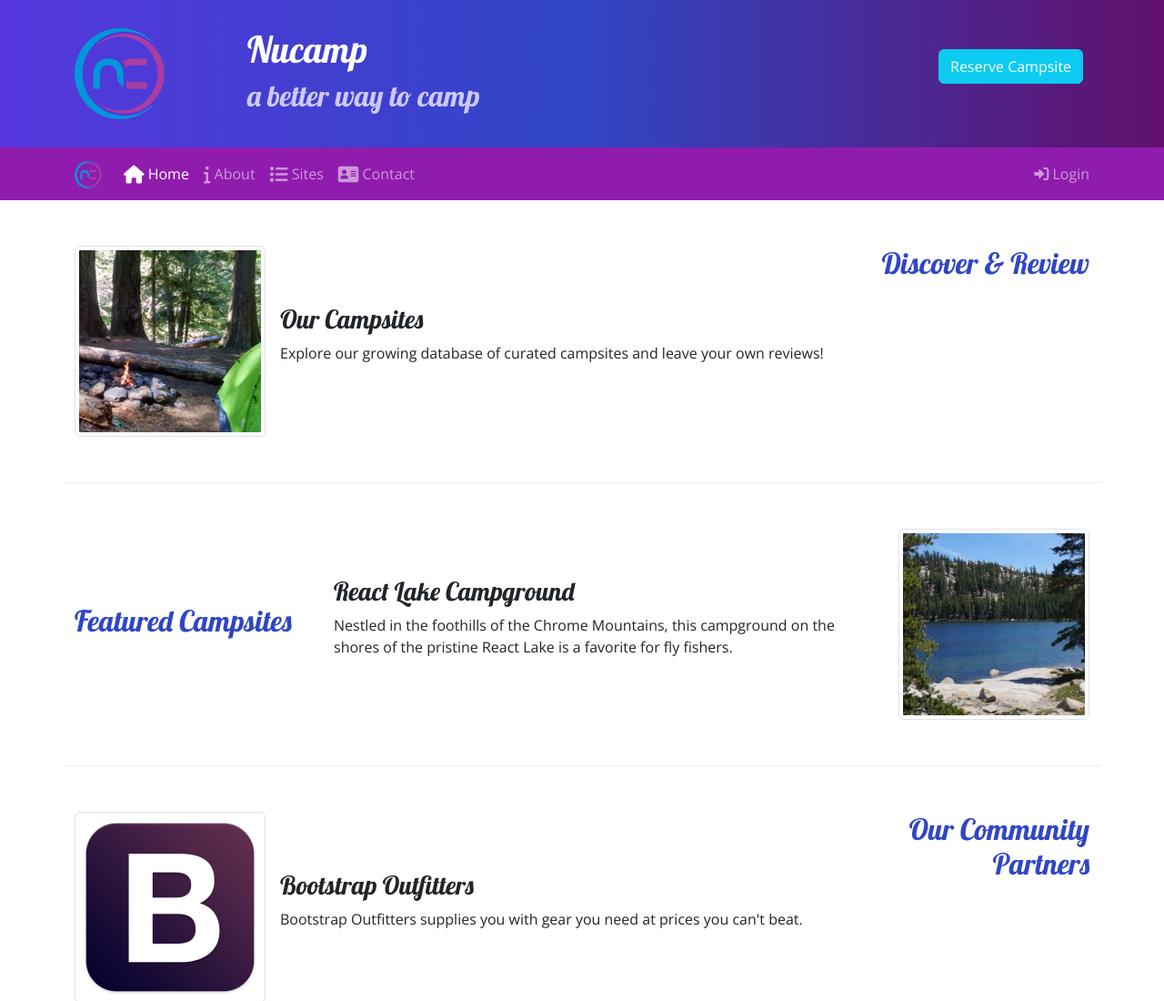
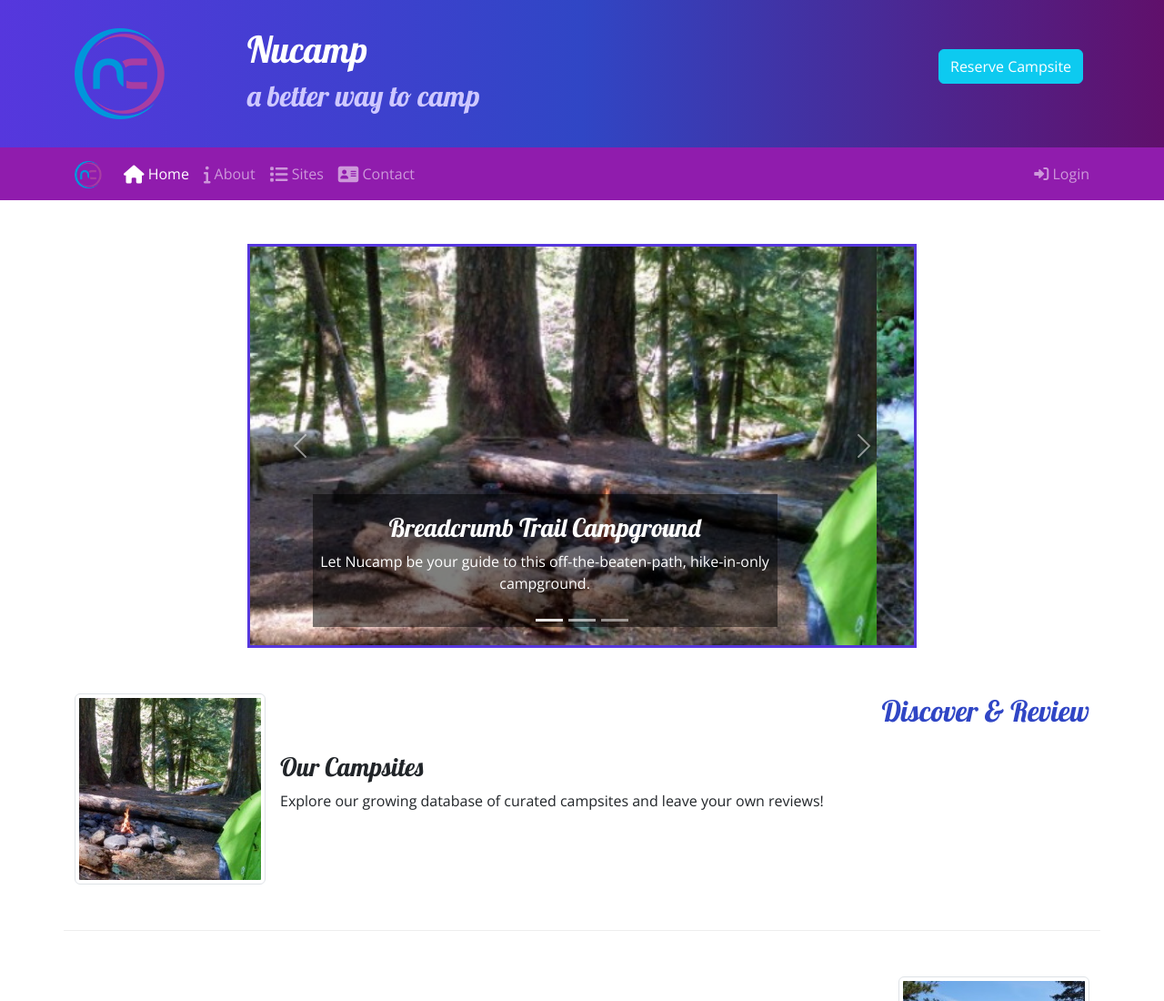
Before and after one commit to thomduss-git/nucampsite, a plain HTML site: page index.html in a window 1280 px wide. Shown: the top 1100 px of the page at 91% size. Drawn offline with nearby package versions, Linux system fonts and the light colour scheme.

Commit message:
carousel

```diff
--- a/css/styles.css
+++ b/css/styles.css
@@ -45,3 +45,10 @@ footer {
 .accordion-button {
     background-color: #d3d3d3;
   }
+
+.carousel-caption {
+    background-color: rgba(0, 0, 0, 0.5);
+}
+.carousel {
+    border: solid #5637DD;
+}
--- a/index.html
+++ b/index.html
@@ -168,6 +168,59 @@
     <!-- main section -->
     <main class="container">
 
+        <section class="row align-item-center mt-5">
+            <div class="col-md-8 mx-auto">
+                <div id="homeCarousel" class="carousel slide" data-bs-ride="carousel">
+                    <div class="carousel-indicators">
+                        <button type="button" data-bs-target="#homeCarousel" data-bs-slide-to="0" class="active"></button>
+                        <button type="button" data-bs-target="#homeCarousel" data-bs-slide-to="1"></button>
+                        <button type="button" data-bs-target="#homeCarousel" data-bs-slide-to="2"></button>
+                    </div>
+                    <div class="carousel-inner">
+                        <div class="carousel-item active">
+                            <img src="img/breadcrumb-trail.jpg" class="d-block w-100" alt="Breadcrumb Trail Campground">
+                            <div class="carousel-caption">
+                                <h3>Breadcrumb Trail Campground</h3>
+                                <p class="d-none d-sm-block">Let Nucamp be your guide to this off-the-beaten-path, hike-in-only campground.</p>
+                            </div>
+                        </div>
+                        <div class="carousel-item">
+                            <img src="img/chrome-river.jpg" class="d-block w-100" alt="Chrome River Campground">
+                            <div class="carousel-caption">
+                                <h3>Chrome River Campground</h3>
+                                <p class="d-none d-sm-block">Nestled in the foothills of the Chrome Mountains, this campground on the shores of the pristine React Lake is a favorite for fly fishers.</p>
+                            </div>
+                        </div>
+                        <div class="carousel-item">
+                            <img src="img/react-lake.jpg" class="d-block w-100" alt="React Lake Campground">
+                            <div class="carousel-caption">
+                                <h3>React Lake Campground</h3>
+                                <p class="d-none d-sm-block">Spend a few sunny days and starry nights beneath a canopy of old-growth firs at this enchanting spot by the Chrome River.</p>
+                            </div>
+                        </div>
+                        <a class="carousel-control-prev" href="#homeCarousel" role="button" data-bs-slide="prev">
+                            <span class="carousel-control-prev-icon"></span>
+                            <span class="sr-only">Previous</span>
+                        </a>
+                        <a class="carousel-control-next" href="#homeCarousel" role="button" data-bs-slide="next">
+                            <span class="carousel-control-next-icon"></span>
+                            <span class="sr-only">Next</span>
+                        </a>
+                    </div>
+                    <!--<button class="carousel-control-prev" type="button" data-bs-target="#homeCarousel"
+                        data-bs-slide="prev">
+                        <span class="carousel-control-prev-icon" aria-hidden="true"></span>
+                        <span class="visually-hidden">Previous</span>
+                    </button>
+                    <button class="carousel-control-next" type="button" data-bs-target="#homeCarousel"
+                        data-bs-slide="next">
+                        <span class="carousel-control-next-icon" aria-hidden="true"></span>
+                        <span class="visually-hidden">Next</span>
+                    </button>-->
+                </div>
+            </div>
+        </section>
+
         <!-- discover section -->
         <section class="row row-content align-item-center">
             <div class="col-sm-4 col-md-3 order-sm-last">
```
Also changed, not shown: 1 other file.
